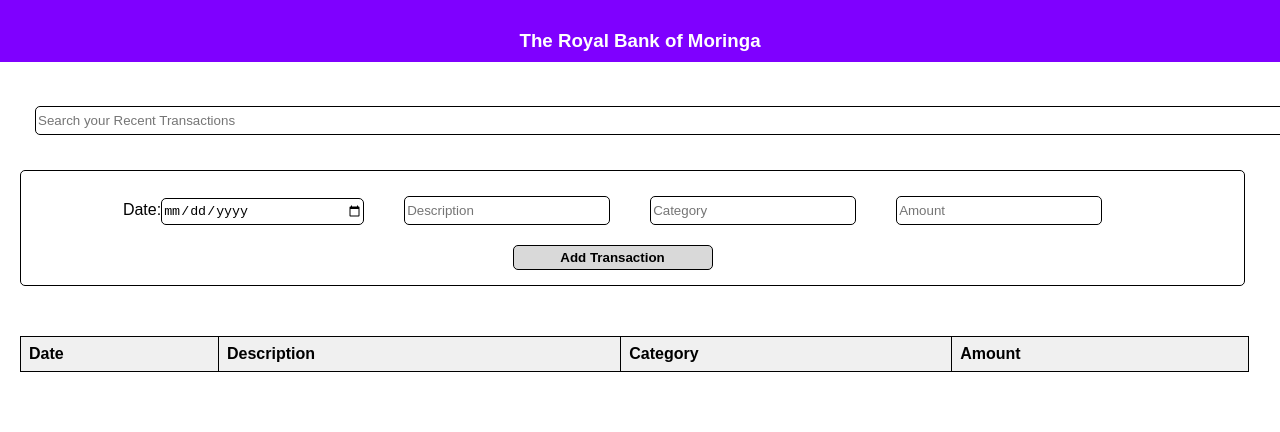
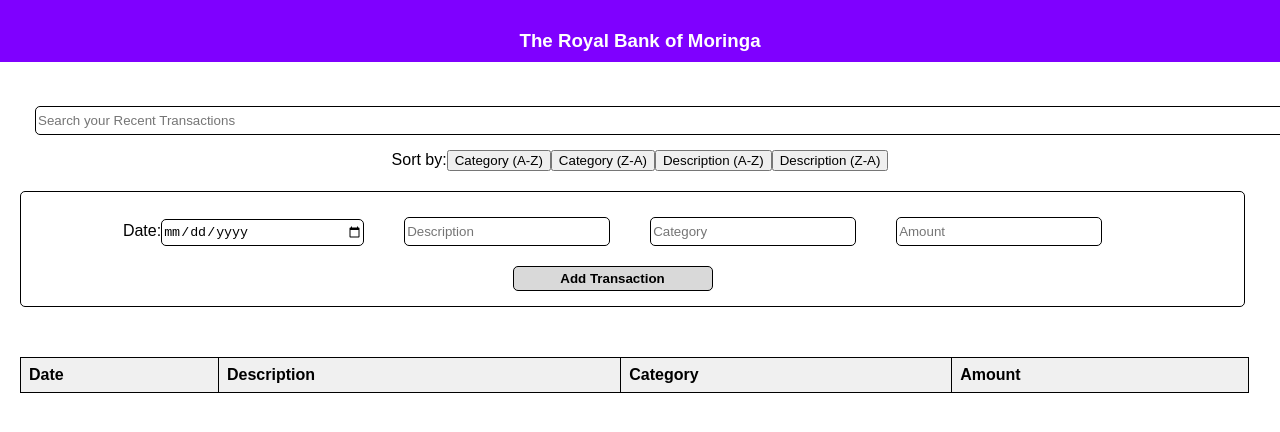
Before and after one commit to Neema-Charity/Neema-Phase-2-Week-1-Code-Challenge-Bank-of-Flatiron, a React (Create React App) app: page / in a window 1280 px wide. Shown: the top 432 px of the page. Built offline with nearby package versions, Linux system fonts and the light colour scheme.

Commit message:
minor adjustments

```diff
--- a/src/components/Form.css
+++ b/src/components/Form.css
@@ -48,7 +48,7 @@ form {
 }
 
 .search-box {
-    margin-bottom: 20px;
+    /* margin-bottom: 20px; */
     border: none;
 }
 
@@ -60,3 +60,8 @@ form {
 form#form {
     border: 1px solid;
 }
+
+div.sorter{
+    margin-top: 0px;
+    margin-bottom: 20px;
+}
--- a/src/components/Form.js
+++ b/src/components/Form.js
@@ -2,13 +2,12 @@ import React, { useState, useEffect } from 'react';
 import "./Form.css";
 
 function Form() {
-  // Function to retrieve transactions from localStorage
-  const getStoredTransactions = () => {
-    const storedTransactions = localStorage.getItem("transactions");
-    return storedTransactions ? JSON.parse(storedTransactions) : [];
-  };
+  // Get transactions from local storage or initialize an empty array
+  const storedTransactions = localStorage.getItem("transactions");
+  const initialTransactions = storedTransactions ? JSON.parse(storedTransactions) : [];
 
-  const [transactions, setTransactions] = useState(getStoredTransactions());
+  // State variables for transactions, form data, search term, sort criteria, and sort order
+  const [transactions, setTransactions] = useState(initialTransactions);
   const [formData, setFormData] = useState({
     date: "",
     description: "",
@@ -16,6 +15,8 @@ function Form() {
     amount: ""
   });
   const [searchTerm, setSearchTerm] = useState("");
+  const [sortCriteria, setSortCriteria] = useState(null);
+  const [sortOrder, setSortOrder] = useState("asc"); // "asc" or "desc"
 
   // Function to handle form submission
   const handleSubmit = (e) => {
@@ -45,10 +46,27 @@ function Form() {
     );
   };
 
+  // Function to sort transactions based on selected criteria
+  const sortTransactions = () => {
+    if (sortCriteria) {
+      const sorted = [...transactions].sort((a, b) => {
+        if (sortOrder === "asc") {
+          return a[sortCriteria].localeCompare(b[sortCriteria]);
+        } else {
+          return b[sortCriteria].localeCompare(a[sortCriteria]);
+        }
+      });
+      return sorted;
+    }
+    return transactions; // Return unsorted if no criteria selected
+  };
+
+  // Effect to update local storage whenever transactions state changes
   useEffect(() => {
     localStorage.setItem("transactions", JSON.stringify(transactions));
   }, [transactions]);
 
+  // JSX to render the form and transactions table
   return (
     <div>
       <div className="search-container">
@@ -64,7 +82,15 @@ function Form() {
             <i className="fa-solid fa-magnifying-glass search-icon"></i>
           </div>
         </form>
+        <div class="sorter">
+          Sort by:
+          <button onClick={() => {setSortCriteria("category"); setSortOrder("asc")}}>Category (A-Z)</button>
+          <button onClick={() => {setSortCriteria("category"); setSortOrder("desc")}}>Category (Z-A)</button>
+          <button onClick={() => {setSortCriteria("description"); setSortOrder("asc")}}>Description (A-Z)</button>
+          <button onClick={() => {setSortCriteria("description"); setSortOrder("desc")}}>Description (Z-A)</button>
+        </div>
       </div>
+
       <form onSubmit={handleSubmit} id="form">
         <div id="form">
           <label>Date:</label>
@@ -112,7 +138,7 @@ function Form() {
             </tr>
           </thead>
           <tbody>
-            {filterTransactions().map(({ date, description, category, amount }, index) => (
+            {sortTransactions().map(({ date, description, category, amount }, index) => (
               <tr key={index}>
                 <td>{date}</td>
                 <td>{description}</td>
```
